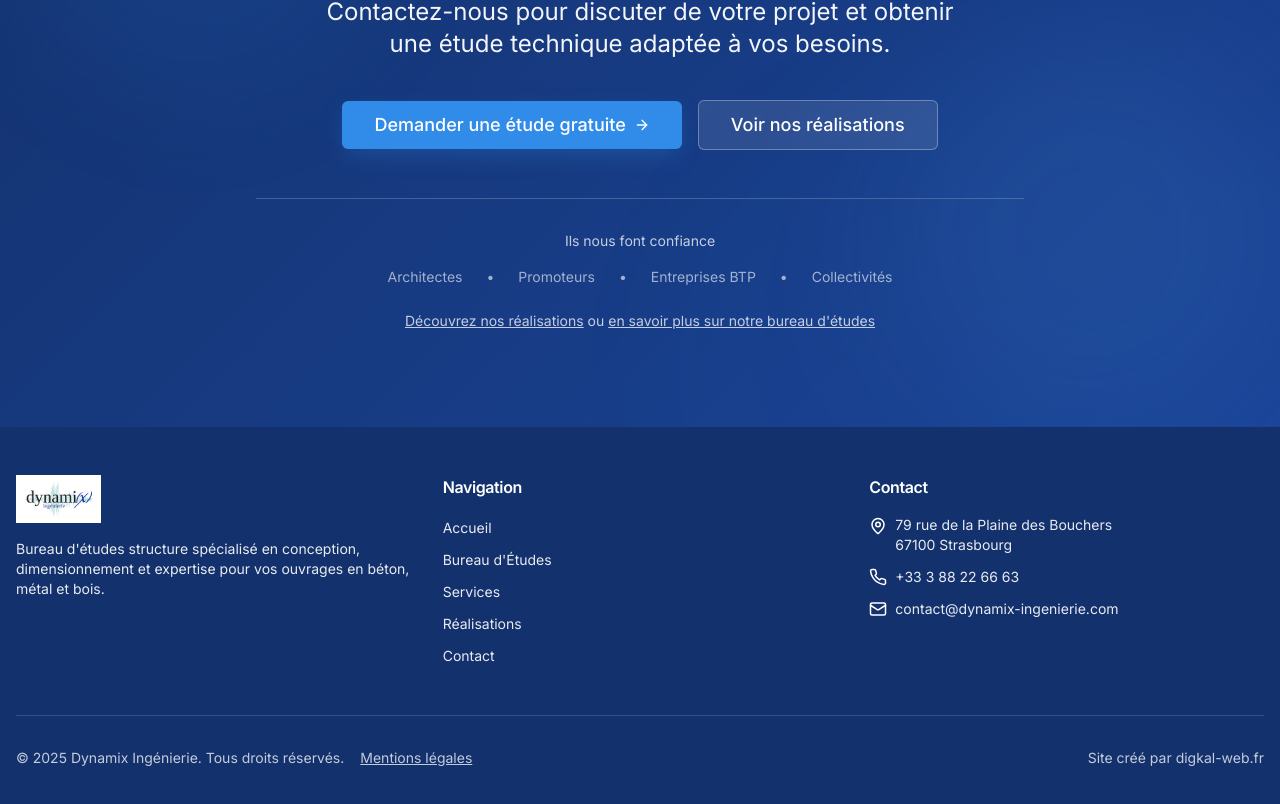
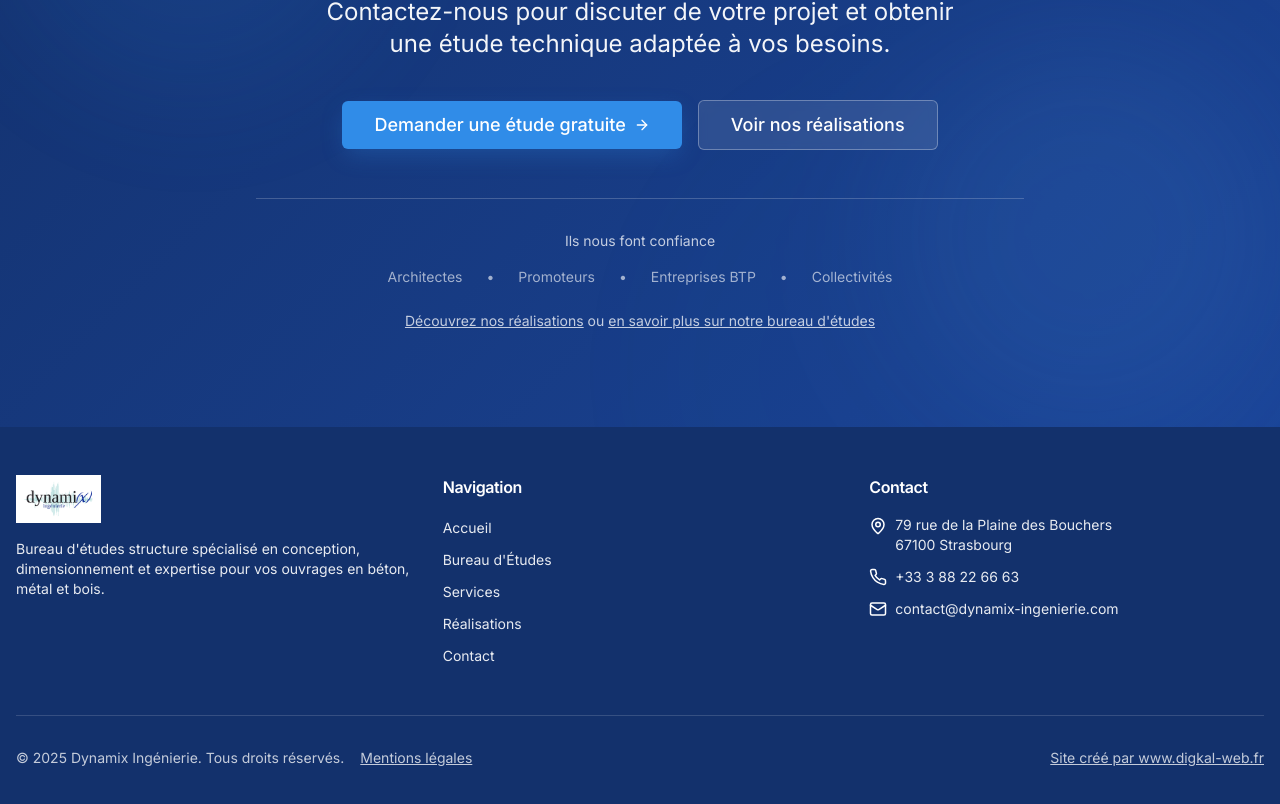
Before and after one commit to guillaumekleck1-gif/structure-solutions, a React (Vite) app: page / in a window 1280 px wide. Shown: the part 1986-2790 px from the top of the page. Built offline with nearby package versions, Linux system fonts and the light colour scheme.

Commit message:
Changes
Co-authored-by: guillaumekleck1-gif <247188061+guillaumekleck1-gif@users.noreply.github.com>

```diff
--- a/src/components/Footer.tsx
+++ b/src/components/Footer.tsx
@@ -87,12 +87,12 @@ const Footer = () => {
               </Link>
             </div>
             <a
-              href="https://digkal-web.fr"
+              href="https://www.digkal-web.fr"
               target="_blank"
-              rel="noopener noreferrer"
-              className="flex items-center gap-2 hover:opacity-100 transition-opacity"
+              rel="noopener"
+              className="flex items-center gap-2 hover:opacity-100 transition-opacity underline"
             >
-              <span>Site créé par digkal-web.fr</span>
+              <span>Site créé par www.digkal-web.fr</span>
             </a>
           </div>
         </div>
```
